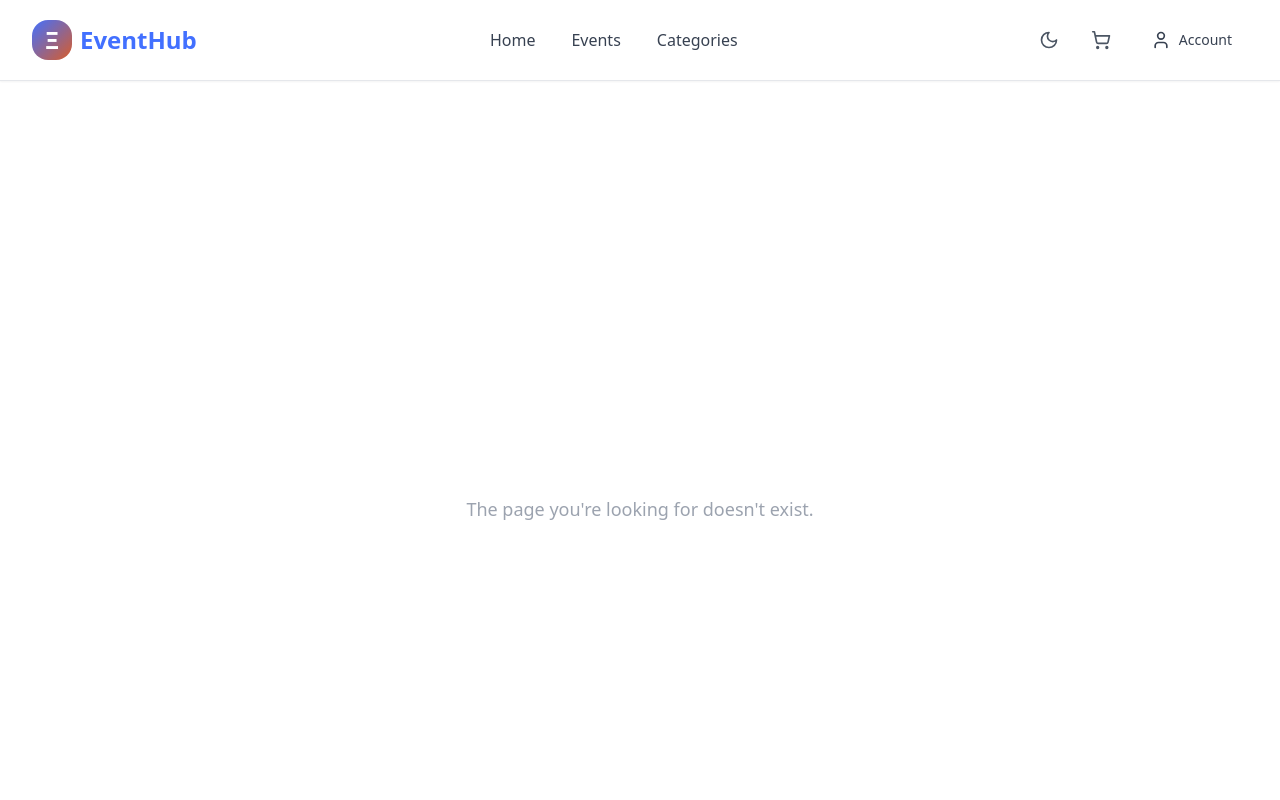
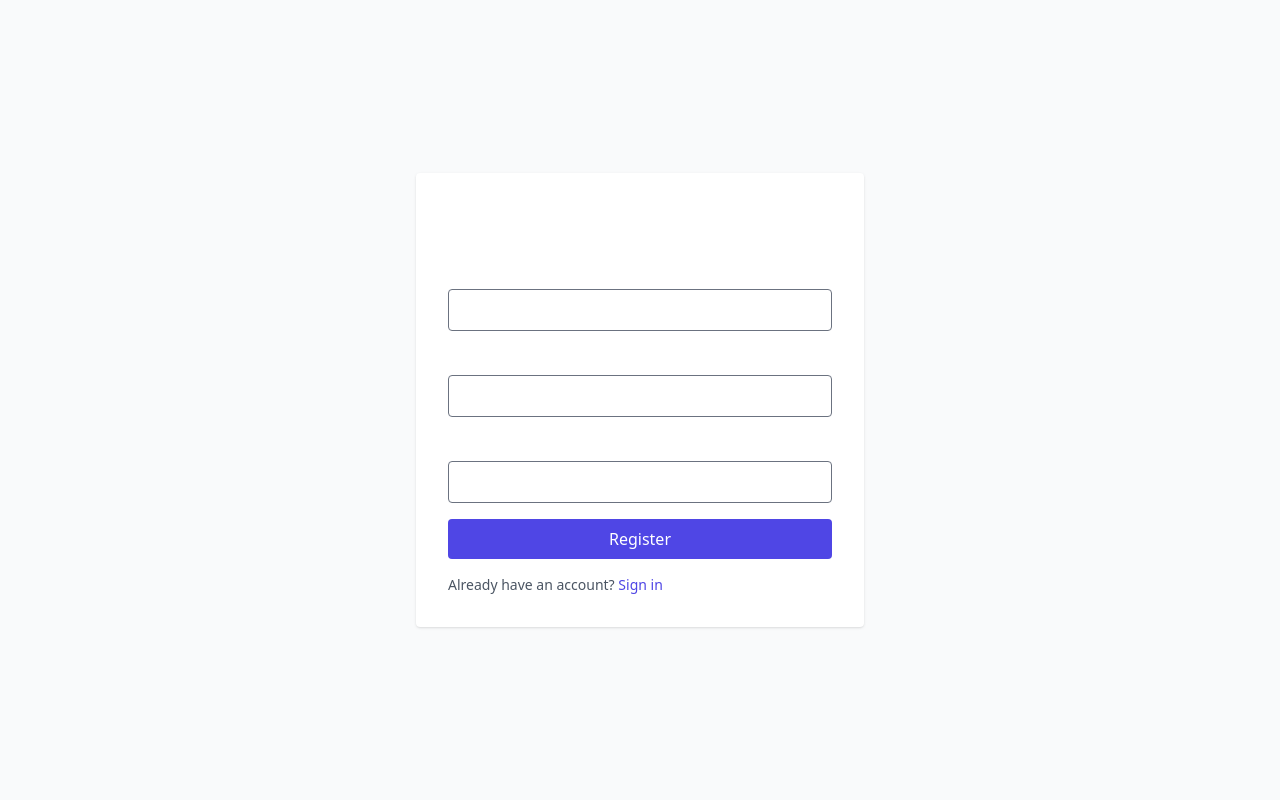
Before and after one commit to VIPFASTQyl/lab1, a React (Vite) app in the folder frontend/: page /register in a window 1280 px wide. Shown: the top 800 px of the page. Built offline with nearby package versions, Linux system fonts and the light colour scheme; no server answers.

Commit message:
Add login/register pages; use Vite env; inline favicon

```diff
--- a/frontend/src/App.jsx
+++ b/frontend/src/App.jsx
@@ -7,6 +7,9 @@ import {
   EventDetailPage,
   SeatSelectionPage,
   CheckoutPage
+  ,
+  LoginPage,
+  RegisterPage
 } from './pages';
 
 // Admin imports
@@ -54,6 +57,8 @@ export const App = () => {
   return (
     <Router>
       <Routes>
+        <Route path="/login" element={<LoginPage />} />
+        <Route path="/register" element={<RegisterPage />} />
         {/* Public User Routes */}
         <Route
           path="/*"
--- a/frontend/src/constants/index.js
+++ b/frontend/src/constants/index.js
@@ -1,4 +1,5 @@
-export const API_BASE_URL = process.env.REACT_APP_API_URL || 'http://localhost:5000/api';
+// Use Vite's environment variables in the browser (prefixed with VITE_)
+export const API_BASE_URL = import.meta.env.VITE_API_URL || 'http://localhost:5000/api';
 
 export const CATEGORIES = [
   { value: 'concert', label: 'Concert' },
--- /dev/null
+++ b/frontend/src/pages/LoginPage.jsx
@@ -0,0 +1,72 @@
+import React, { useState } from 'react';
+import { useNavigate, Link } from 'react-router-dom';
+import { authApi } from '../utils/api';
+
+export const LoginPage = () => {
+  const [email, setEmail] = useState('');
+  const [password, setPassword] = useState('');
+  const [error, setError] = useState(null);
+  const [loading, setLoading] = useState(false);
+  const navigate = useNavigate();
+
+  const handleSubmit = async (e) => {
+    e.preventDefault();
+    setError(null);
+    setLoading(true);
+    try {
+      const res = await authApi.login({ email, password });
+      const token = res?.token;
+      if (!token) throw new Error('No token returned from server');
+      localStorage.setItem('authToken', token);
+      navigate('/');
+    } catch (err) {
+      setError(err.response?.data?.message || err.message || 'Login failed');
+    } finally {
+      setLoading(false);
+    }
+  };
+
+  return (
+    <div className="min-h-screen flex items-center justify-center bg-gray-50">
+      <div className="w-full max-w-md bg-white p-8 rounded shadow">
+        <h2 className="text-2xl font-bold mb-6">Sign in to your account</h2>
+
+        {error && <div className="mb-4 text-red-600">{error}</div>}
+
+        <form onSubmit={handleSubmit}>
+          <label className="block mb-2 text-sm font-medium">Email</label>
+          <input
+            type="email"
+            className="w-full mb-4 p-2 border rounded"
+            value={email}
+            onChange={(e) => setEmail(e.target.value)}
+            required
+          />
+
+          <label className="block mb-2 text-sm font-medium">Password</label>
+          <input
+            type="password"
+            className="w-full mb-4 p-2 border rounded"
+            value={password}
+            onChange={(e) => setPassword(e.target.value)}
+            required
+          />
+
+          <button
+            type="submit"
+            className="w-full bg-indigo-600 text-white p-2 rounded disabled:opacity-50"
+            disabled={loading}
+          >
+            {loading ? 'Signing in...' : 'Sign In'}
+          </button>
+        </form>
+
+        <p className="mt-4 text-sm text-gray-600">
+          Don't have an account? <Link to="/register" className="text-indigo-600">Register</Link>
+        </p>
+      </div>
+    </div>
+  );
+};
+
+export default LoginPage;
--- /dev/null
+++ b/frontend/src/pages/RegisterPage.jsx
@@ -0,0 +1,83 @@
+import React, { useState } from 'react';
+import { useNavigate, Link } from 'react-router-dom';
+import { authApi } from '../utils/api';
+
+export const RegisterPage = () => {
+  const [name, setName] = useState('');
+  const [email, setEmail] = useState('');
+  const [password, setPassword] = useState('');
+  const [error, setError] = useState(null);
+  const [loading, setLoading] = useState(false);
+  const navigate = useNavigate();
+
+  const handleSubmit = async (e) => {
+    e.preventDefault();
+    setError(null);
+    setLoading(true);
+    try {
+      const res = await authApi.register({ name, email, password });
+      const token = res?.token;
+      if (!token) throw new Error('No token returned from server');
+      localStorage.setItem('authToken', token);
+      navigate('/');
+    } catch (err) {
+      setError(err.response?.data?.message || err.message || 'Registration failed');
+    } finally {
+      setLoading(false);
+    }
+  };
+
+  return (
+    <div className="min-h-screen flex items-center justify-center bg-gray-50">
+      <div className="w-full max-w-md bg-white p-8 rounded shadow">
+        <h2 className="text-2xl font-bold mb-6">Create your account</h2>
+
+        {error && <div className="mb-4 text-red-600">{error}</div>}
+
+        <form onSubmit={handleSubmit}>
+          <label className="block mb-2 text-sm font-medium">Full name</label>
+          <input
+            type="text"
+            className="w-full mb-4 p-2 border rounded"
+            value={name}
+            onChange={(e) => setName(e.target.value)}
+            required
+          />
+
+          <label className="block mb-2 text-sm font-medium">Email</label>
+          <input
+            type="email"
+            className="w-full mb-4 p-2 border rounded"
+            value={email}
+            onChange={(e) => setEmail(e.target.value)}
+            required
+          />
+
+          <label className="block mb-2 text-sm font-medium">Password</label>
+          <input
+            type="password"
+            className="w-full mb-4 p-2 border rounded"
+            value={password}
+            onChange={(e) => setPassword(e.target.value)}
+            required
+            minLength={6}
+          />
+
+          <button
+            type="submit"
+            className="w-full bg-indigo-600 text-white p-2 rounded disabled:opacity-50"
+            disabled={loading}
+          >
+            {loading ? 'Creating account...' : 'Register'}
+          </button>
+        </form>
+
+        <p className="mt-4 text-sm text-gray-600">
+          Already have an account? <Link to="/login" className="text-indigo-600">Sign in</Link>
+        </p>
+      </div>
+    </div>
+  );
+};
+
+export default RegisterPage;
--- a/frontend/src/pages/index.js
+++ b/frontend/src/pages/index.js
@@ -3,3 +3,5 @@ export { EventsListingPage } from './EventsListingPage';
 export { EventDetailPage } from './EventDetailPage';
 export { SeatSelectionPage } from './SeatSelectionPage';
 export { CheckoutPage } from './CheckoutPage';
+export { LoginPage } from './LoginPage';
+export { RegisterPage } from './RegisterPage';
```
Also changed, not shown: frontend/index.html (+2 -0 lines), 1 other file (tests, documents, lock files or other folders).
